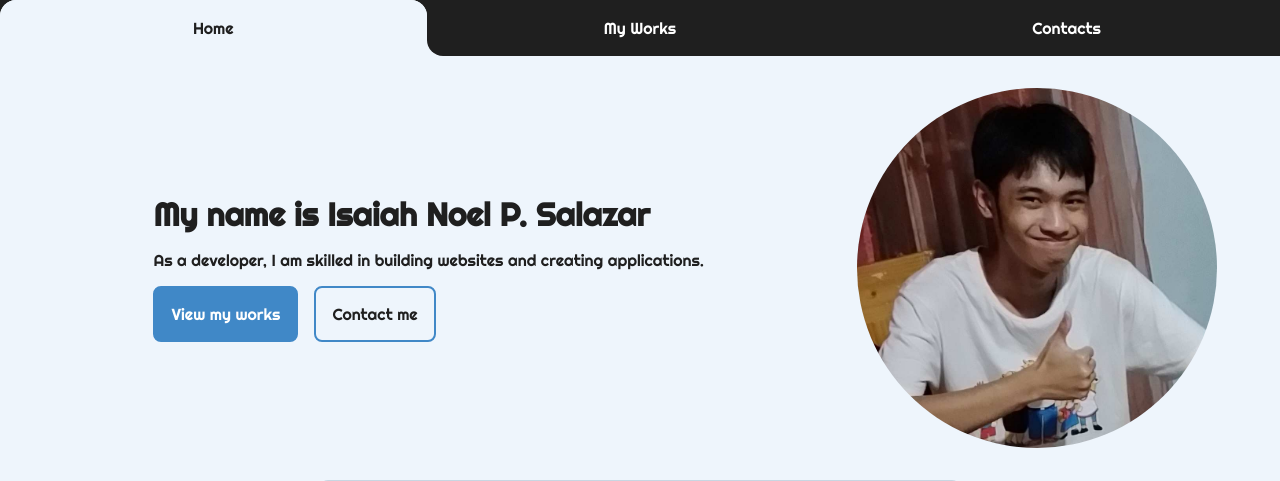
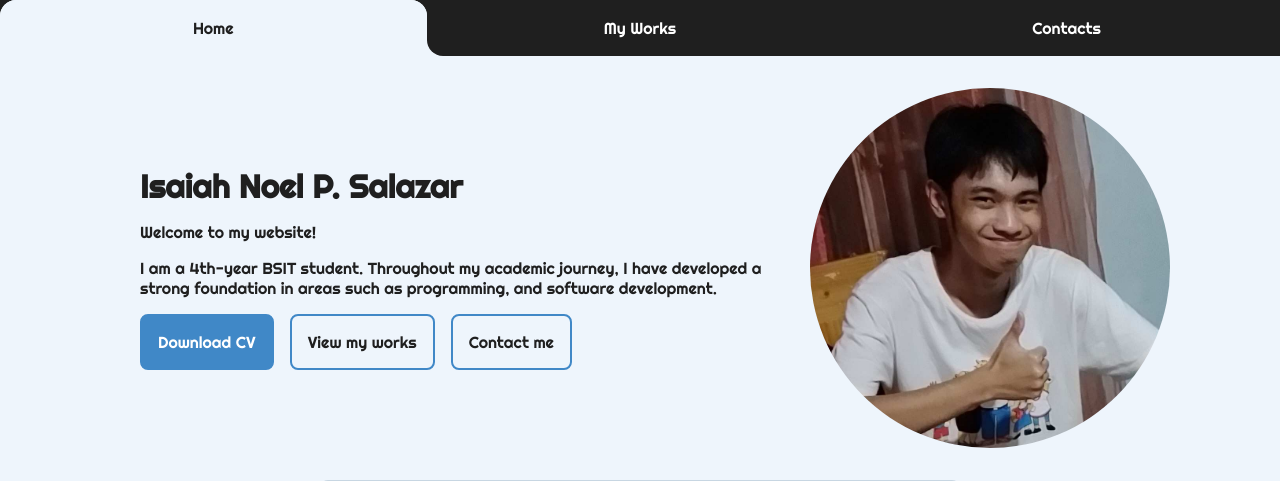
Before and after one commit to isaiahnoelsalazar/my-website_old, a PHP site: page / in a window 1280 px wide. Shown: the top 481 px of the page. Run offline with PHP 8.4, Linux system fonts and the light colour scheme.

Commit message:
Website update

```diff
--- a/css/home.css
+++ b/css/home.css
@@ -11,6 +11,7 @@
     gap: 16px;
     justify-content: space-evenly;
     margin: 0 0 16px 0;
+    max-width: 1000px;
     padding: 16px 0;
     width: calc(100% - 32px);
 }
@@ -106,18 +107,18 @@
     display: flex;
     gap: 16px;
 }
+#home-div-1 > div > div > div > a {
+    border: solid var(--tertiary-color) 2px;
+    border-radius: 8px;
+    cursor: pointer;
+    padding: 16px;
+    text-decoration: none;
+}
 #home-div-1 > div > div > div > a:first-child {
     background-color: var(--tertiary-color);
     border: solid var(--tertiary-color) 2px;
     border-radius: 8px;
     color: white;
-    cursor: pointer;
-    padding: 16px;
-    text-decoration: none;
-}
-#home-div-1 > div > div > div > a:last-child {
-    border: solid var(--tertiary-color) 2px;
-    border-radius: 8px;
     cursor: pointer;
     padding: 16px;
     text-decoration: none;
--- a/index.html
+++ b/index.html
@@ -23,7 +23,7 @@
         <link rel="manifest" href="resources/icon/manifest.json">
         <meta name="msapplication-TileColor" content="#1F1F1F">
         <meta name="msapplication-TileImage" content="resources/icon/ms-icon-144x144.png">
-        <title>saiaaaaaaa</title>
+        <title>My website</title>
         <!--this works only in Chrome i think -->
         <script type="speculationrules">
             {
@@ -81,9 +81,11 @@
                 <div id="home-div-1">
                     <div>
                         <div>
-                            <h1>My name is Isaiah Noel P. Salazar</h1>
-                            <p>As a developer, I am skilled in building websites and creating applications.</p>
+                            <h1>Isaiah Noel P. Salazar</h1>
+                            <p>Welcome to my website!</p>
+                            <p>I am a 4th-year BSIT student. Throughout my academic journey, I have developed a strong foundation in areas such as programming, and software development.</p>
                             <div>
+                                <a onclick="alert('No CV uploaded yet.')">Download CV</a>
                                 <a onclick="mouseClick(1)">View my works</a>
                                 <a onclick="mouseClick(2)">Contact me</a>
                             </div>
```
